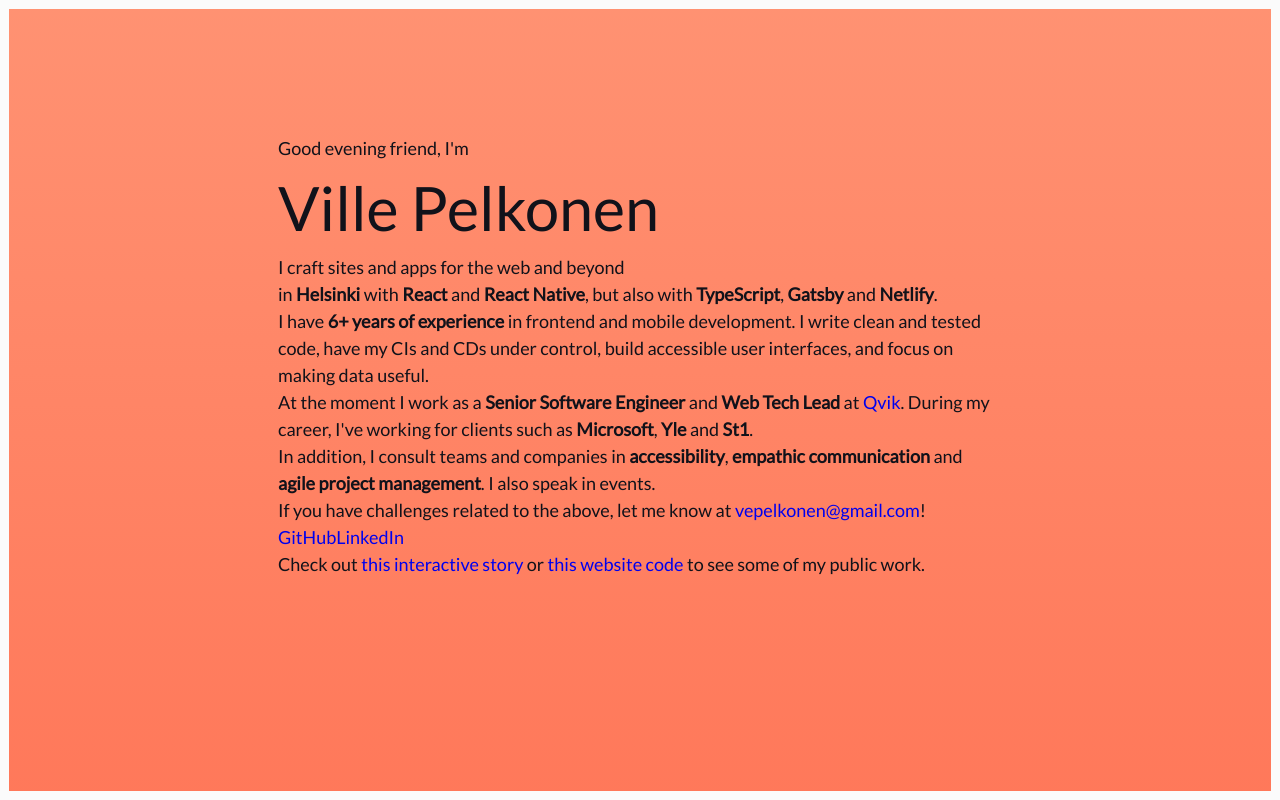
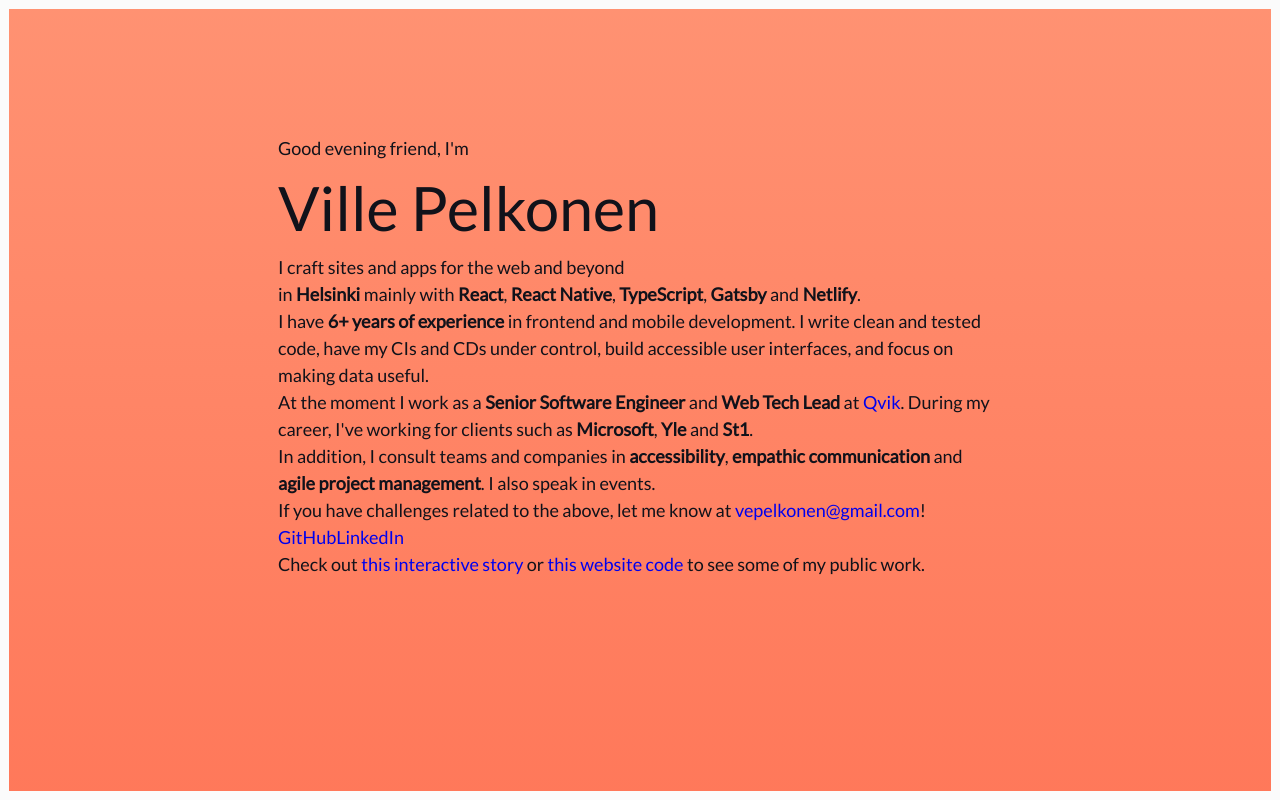
Before and after one commit to vpelkonen/portfolio, a Gatsby site: page / in a window 1280 px wide. Built offline with nearby package versions, Linux system fonts and the light colour scheme; Gatsby itself is replaced by a stand-in of ours.

Commit message:
Simplify skillset further

```diff
--- a/src/pages/index.js
+++ b/src/pages/index.js
@@ -27,8 +27,7 @@
     <p></p>
     <p>I craft sites and apps for the web and beyond</p>
     <p>
-      in <B>Helsinki</B> with <B>React</B> and <B>React Native</B>, but also
-      with <B>TypeScript</B>, <B>Gatsby</B> and <B>Netlify</B>.
+      in <B>Helsinki</B> mainly with <B>React</B>, <B>React Native</B>, <B>TypeScript</B>, <B>Gatsby</B> and <B>Netlify</B>.
     </p>
     <p>
       I have <B>6+ years of experience</B> in frontend and mobile development. I
```
